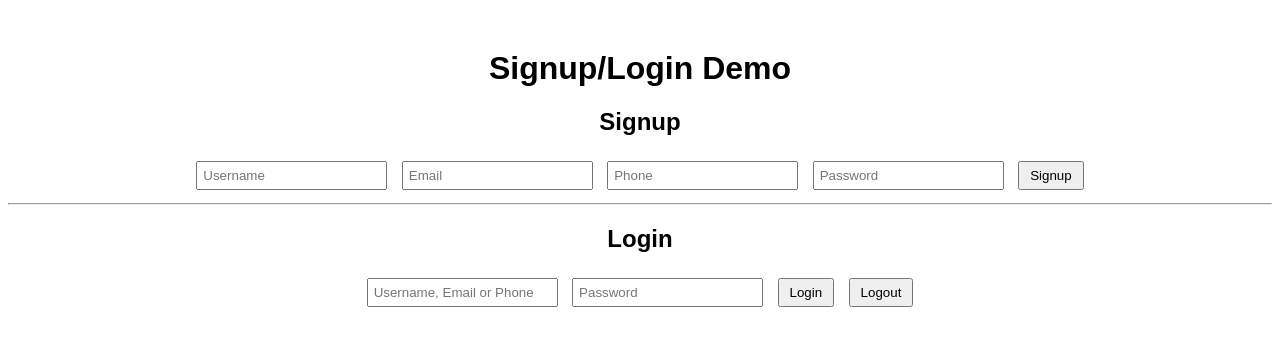
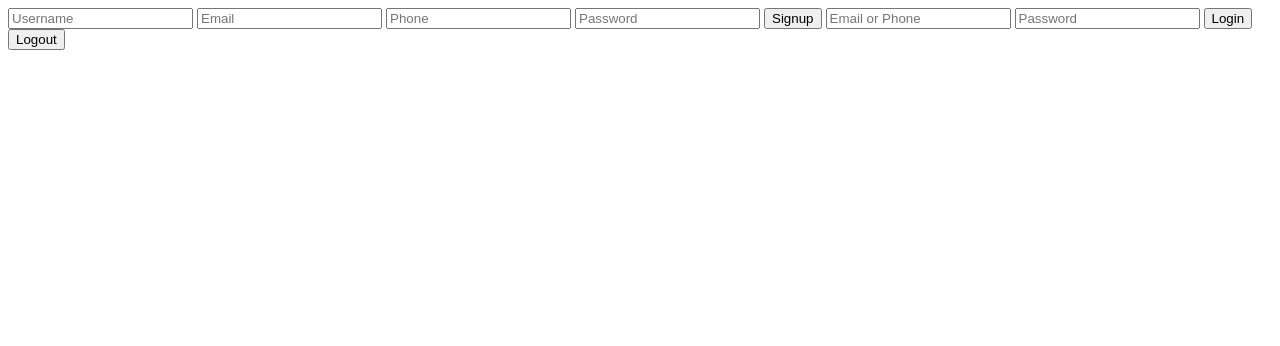
Before and after one commit to hellourgent5-hub/myapp, a plain HTML site: page index.html in a window 1280 px wide. Drawn offline with Linux system fonts and the light colour scheme.

Commit message:
Update index.html

```diff
--- a/index.html
+++ b/index.html
@@ -1,35 +1,12 @@
-<!DOCTYPE html>
-<html lang="en">
-<head>
-<meta charset="UTF-8">
-<meta name="viewport" content="width=device-width, initial-scale=1.0">
-<title>Signup/Login Demo</title>
-<link rel="stylesheet" href="style.css">
-</head>
-<body>
-<h1>Signup/Login Demo</h1>
-
-<!-- Signup Form -->
-<div>
-    <h2>Signup</h2>
+<!-- Signup form -->
 <input id="username" placeholder="Username">
 <input id="email" placeholder="Email">
 <input id="phone" placeholder="Phone">
 <input id="password" type="password" placeholder="Password">
 <button onclick="signupUser()">Signup</button>
-</div>
 
-<hr>
-
-<!-- Login Form -->
-<div>
-    <h2>Login</h2>
-    <input id="loginIdentifier" placeholder="Username, Email or Phone">
+<!-- Login form -->
+<input id="loginIdentifier" placeholder="Email or Phone">
 <input id="loginPassword" type="password" placeholder="Password">
 <button onclick="loginUser()">Login</button>
 <button onclick="logoutUser()">Logout</button>
-</div>
-
-<script src="script.js"></script>
-</body>
-</html>
```
Lines whose indentation alone changed are shown as unchanged.
